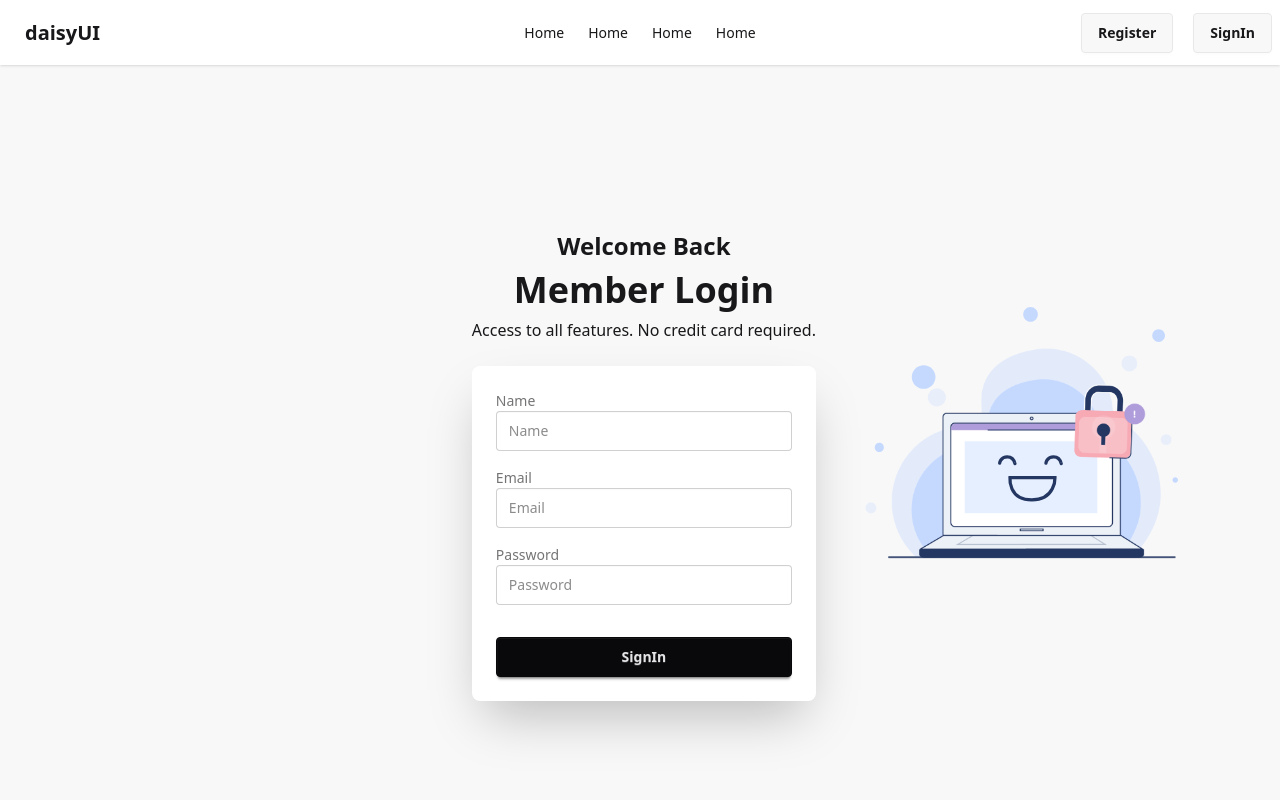
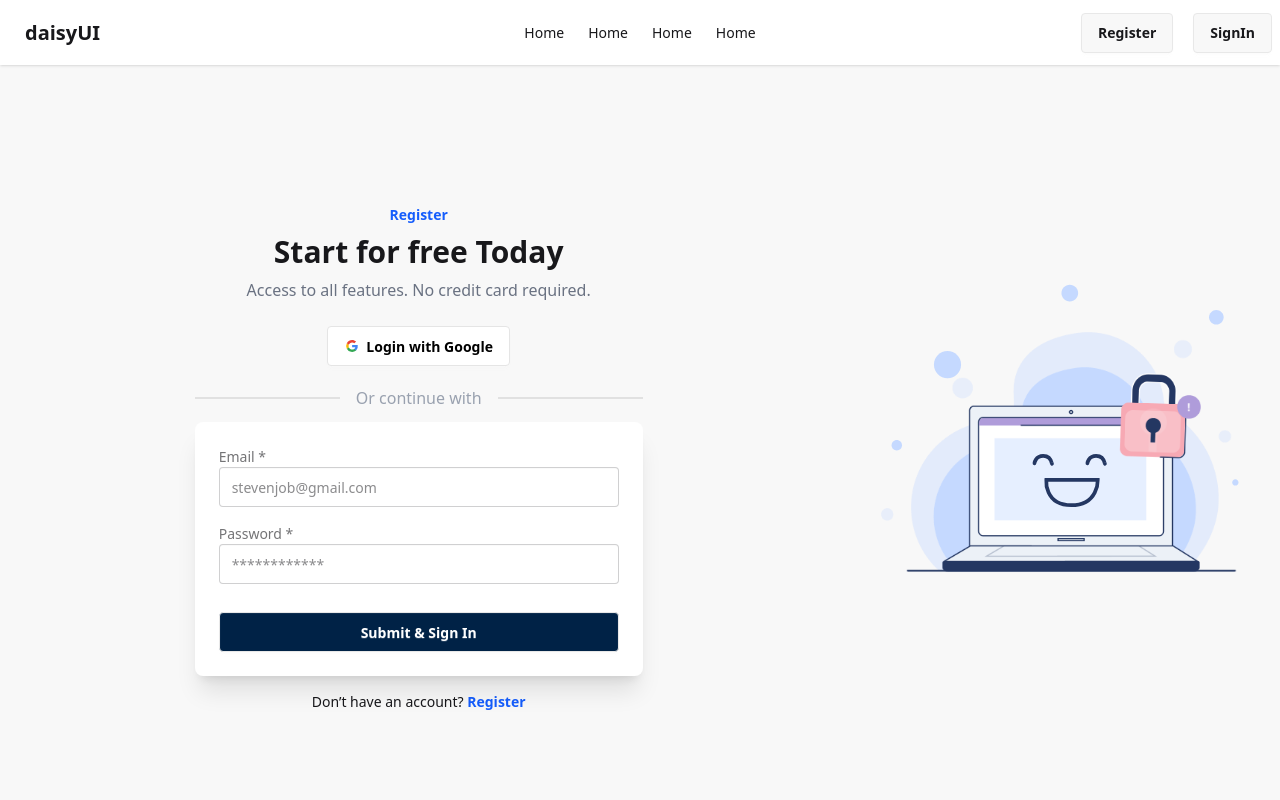
Before and after one commit to mokarrom17/joblagbe-client, a React (Vite) app: page /signIn in a window 1280 px wide. Shown: the top 800 px of the page. Built offline with nearby package versions, Linux system fonts and the light colour scheme; no server answers.

Commit message:
Register and signup page upgrade

```diff
--- a/src/pages/Register/Register.jsx
+++ b/src/pages/Register/Register.jsx
@@ -3,6 +3,7 @@ import registerLottie from "../../assets/lottie/register.json";
 import { AuthContext } from "../../contexts/AuthContext/AuthContext";
 import { useContext } from "react";
 import SocialLogin from "../shared/SocialLogin";
+import { Link } from "react-router";
 
 const Register = () => {
   const { createUser } = useContext(AuthContext);
@@ -21,11 +22,10 @@ const Register = () => {
   };
 
   return (
-    <div className="min-h-screen bg-base-200 flex items-center justify-center px-4">
-      <div className="flex flex-col lg:flex-row w-full max-w-7xl items-center gap-10">
-
+    <div className="min-h-screen bg-base-200 flex items-center justify-center px-4 py-10">
+      <div className="flex flex-col lg:flex-row-reverse w-full max-w-7xl items-center gap-10">
         {/* LEFT - LOTTIE */}
-        <div className="w-full lg:w-1/2 flex justify-center">
+        <div className="w-full lg:w-1/3 flex justify-center">
           <Lottie
             className="w-full max-w-md"
             animationData={registerLottie}
@@ -34,9 +34,8 @@ const Register = () => {
         </div>
 
         {/* RIGHT - FORM */}
-        <div className="w-full lg:w-1/2 flex justify-center">
+        <div className="w-full lg:w-2/3 flex justify-center">
           <div className="w-full max-w-md">
-
             {/* Heading */}
             <div className="text-center mb-6">
               <a className="text-sm text-blue-600 font-semibold cursor-pointer">
@@ -49,18 +48,14 @@ const Register = () => {
             </div>
 
             {/* Social Login */}
-            <div className="mb-6">
+            <div className="mb-6 flex justify-center">
               <SocialLogin />
             </div>
-
             <div className="divider text-gray-400">Or continue with</div>
-
             {/* FORM BOX */}
             <div className="card bg-base-100 shadow-xl mt-4">
               <div className="card-body">
-
                 <form onSubmit={handleRegister} className="space-y-4">
-
                   <div>
                     <label className="label font-medium">Full Name *</label>
                     <input
@@ -122,20 +117,22 @@ const Register = () => {
                     <span className="text-sm">Agree our terms and policy</span>
                   </label>
 
-                  <button className="btn btn-neutral w-full mt-3">
+                  <button className="btn bg-[#002246] w-full mt-3 hover:bg-[#426aff] text-white transition-colors">
                     Submit & Register
                   </button>
-
                 </form>
-
               </div>
             </div>
 
-            <p className="text-center text-sm mt-4">
+            <p className="text-center text-sm mt-4 mb-4">
               Already have an account?{" "}
-              <a className="text-blue-600 font-semibold cursor-pointer">Sign in</a>
+              <Link
+                to="/signIn"
+                className="text-blue-600 font-semibold cursor-pointer"
+              >
+                Sign in
+              </Link>
             </p>
-
           </div>
         </div>
       </div>
--- a/src/pages/SignIn/SIgnIn.jsx
+++ b/src/pages/SignIn/SIgnIn.jsx
@@ -3,6 +3,8 @@ import { AuthContext } from "../../contexts/AuthContext/AuthContext";
 import Lottie from "lottie-react";
 import signINLottie from "../../assets/lottie/SingnIn.json";
 import { Result } from "postcss";
+import SocialLogin from "../shared/SocialLogin";
+import { Link } from "react-router";
 
 const SIgnIn = () => {
   const { signInUser } = useContext(AuthContext);
@@ -25,70 +27,81 @@ const SIgnIn = () => {
     })
   };
   return (
-    <div className="min-h-screen bg-base-200 flex items-center justify-center">
-      <div className="flex flex-col lg:flex-row-reverse w-full max-w-6xl items-center">
-        {/* Lottie Animation on the left */}
-        <div className="w-full lg:w-1/3 flex items-center justify-center p-4">
+      <div className="min-h-screen bg-base-200 flex items-center justify-center px-4 py-10">
+         <div className="flex flex-col lg:flex-row-reverse w-full max-w-7xl items-center gap-10">
+           {/* LEFT - LOTTIE */}
+           <div className="w-full lg:w-1/3 flex justify-center">
              <Lottie
-            className="w-full h-full max-h-[80vh]"
+               className="w-full max-w-md"
                animationData={signINLottie}
                loop={true}
              />
            </div>
 
-        {/* Register Form in the middle/right */}
-        <div className="w-full lg:w-2/3 flex items-center justify-end p-4">
-          <div>
-            <div className="mb-6 text-center">
-              <h1 className="text-2xl font-bold text-center mb-2">
-                Welcome Back
-              </h1>
-              <p className="text-4xl font-bold mb-2">Member Login</p>
-              <h1 className="text-md ">
+           {/* RIGHT - FORM */}
+           <div className="w-full lg:w-2/3 flex justify-center">
+             <div className="w-full max-w-md">
+               {/* Heading */}
+               <div className="text-center mb-6">
+                 <a className="text-sm text-blue-600 font-semibold cursor-pointer">
+                   Register
+                 </a>
+                 <h1 className="text-3xl font-bold mt-2">Start for free Today</h1>
+                 <p className="text-gray-500 mt-2">
                    Access to all features. No credit card required.
-              </h1>
-            </div>
-            <div className="card bg-base-100 shadow-2xl w-full max-w-sm">
-              <div className="card-body">
-                <form onSubmit={handleSignIn}>
-                  <fieldset className="space-y-4">
-                    <div>
-                      <label className="label">Name</label>
-                      <input
-                        type="text"
-                        name="name"
-                        className="input input-bordered w-full"
-                        placeholder="Name"
-                      />
+                 </p>
                </div>
 
+               {/* Social Login */}
+               <div className="mb-6 flex justify-center">
+                 <SocialLogin />
+               </div>
+               <div className="divider text-gray-400">Or continue with</div>
+               {/* FORM BOX */}
+               <div className="card bg-base-100 shadow-xl mt-4">
+                 <div className="card-body">
+                   <form onSubmit={handleSignIn} className="space-y-4">
+
+
                      <div>
-                      <label className="label">Email</label>
+                       <label className="label font-medium">Email *</label>
                        <input
                          type="email"
                          name="email"
                          className="input input-bordered w-full"
-                        placeholder="Email"
+                         placeholder="stevenjob@gmail.com"
+                         required
                        />
                      </div>
 
+
                      <div>
-                      <label className="label">Password</label>
+                       <label className="label font-medium">Password *</label>
                        <input
                          type="password"
                          name="password"
                          className="input input-bordered w-full"
-                        placeholder="Password"
+                         placeholder="************"
+                         required
                        />
                      </div>
 
-                    <button className="btn btn-neutral w-full mt-4">
-                      SignIn
+                     <button className="btn bg-[#002246] w-full mt-3 hover:bg-[#426aff] text-white transition-colors">
+                       Submit & Sign In
                      </button>
-                  </fieldset>
                    </form>
                  </div>
                </div>
+
+               <p className="text-center text-sm mt-4 mb-4">
+                  Don’t have an account?{" "}
+                 <Link
+                   to="/register"
+                   className="text-blue-600 font-semibold cursor-pointer"
+                 >
+                   Register
+                 </Link>
+               </p>
              </div>
            </div>
          </div>
--- a/src/pages/shared/Footer.jsx
+++ b/src/pages/shared/Footer.jsx
@@ -2,7 +2,8 @@ import React from "react";
 
 const Footer = () => {
   return (
-    <footer className="footer sm:footer-horizontal bg-base-200 text-base-content p-10">
+   <div className="mt-12">
+     <footer className="footer sm:footer-horizontal bg-base-200 text-base-content p-10">
       <aside>
         <svg
           width="50"
@@ -42,6 +43,7 @@ const Footer = () => {
         <a className="link link-hover">Cookie policy</a>
       </nav>
     </footer>
+   </div>
   );
 };
 
--- a/src/pages/shared/SocialLogin.jsx
+++ b/src/pages/shared/SocialLogin.jsx
@@ -15,7 +15,7 @@ const SocialLogin = () => {
     }
   return (
     <div>
-        <button onClick={handleGoogleSignIn} className="btn bg-white text-black border-[#e5e5e5]">
+        <button onClick={handleGoogleSignIn} className="btn  bg-white text-black border-[#e5e5e5]">
         <svg
           aria-label="Google logo"
           width="16"
@@ -45,7 +45,7 @@ const SocialLogin = () => {
         </svg>
         Login with Google
       </button>
-      <div className="divider">OR</div>
+
 
     </div>
   );
```
Lines whose indentation alone changed are shown as unchanged.
